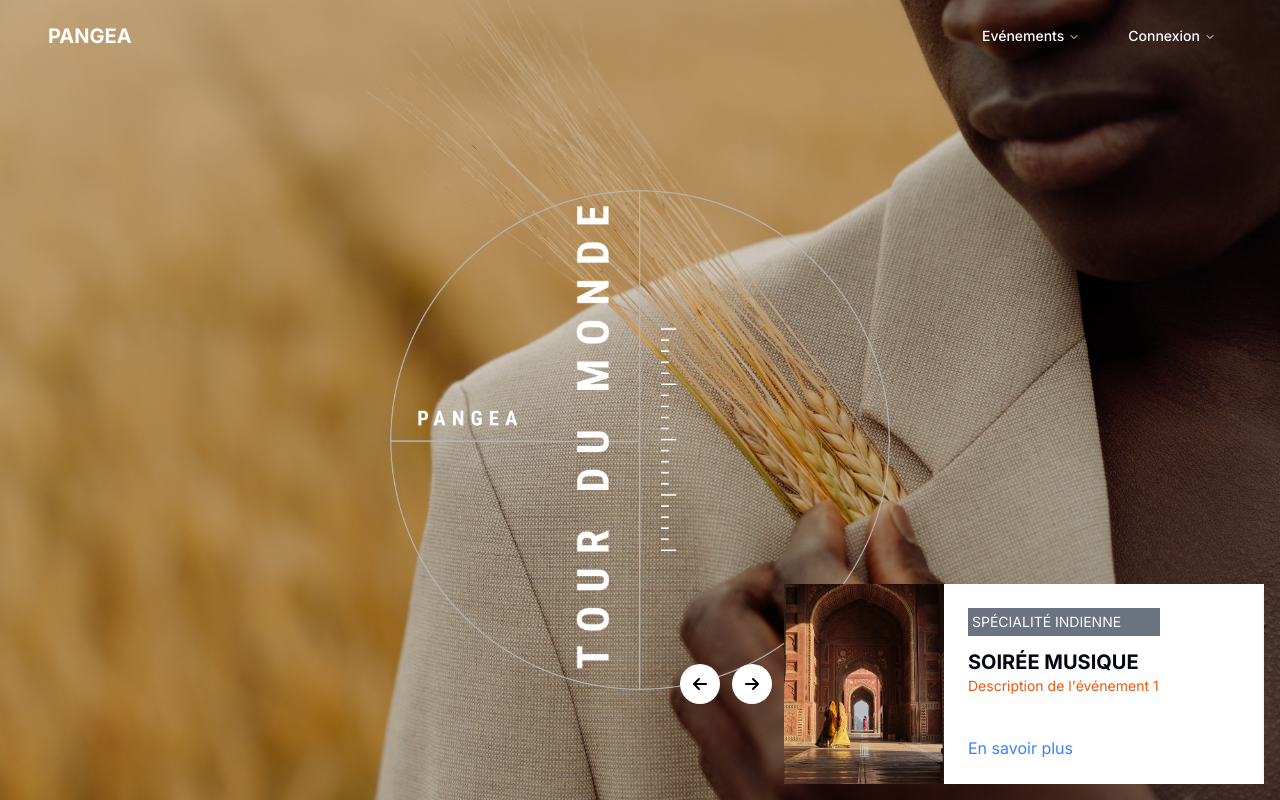
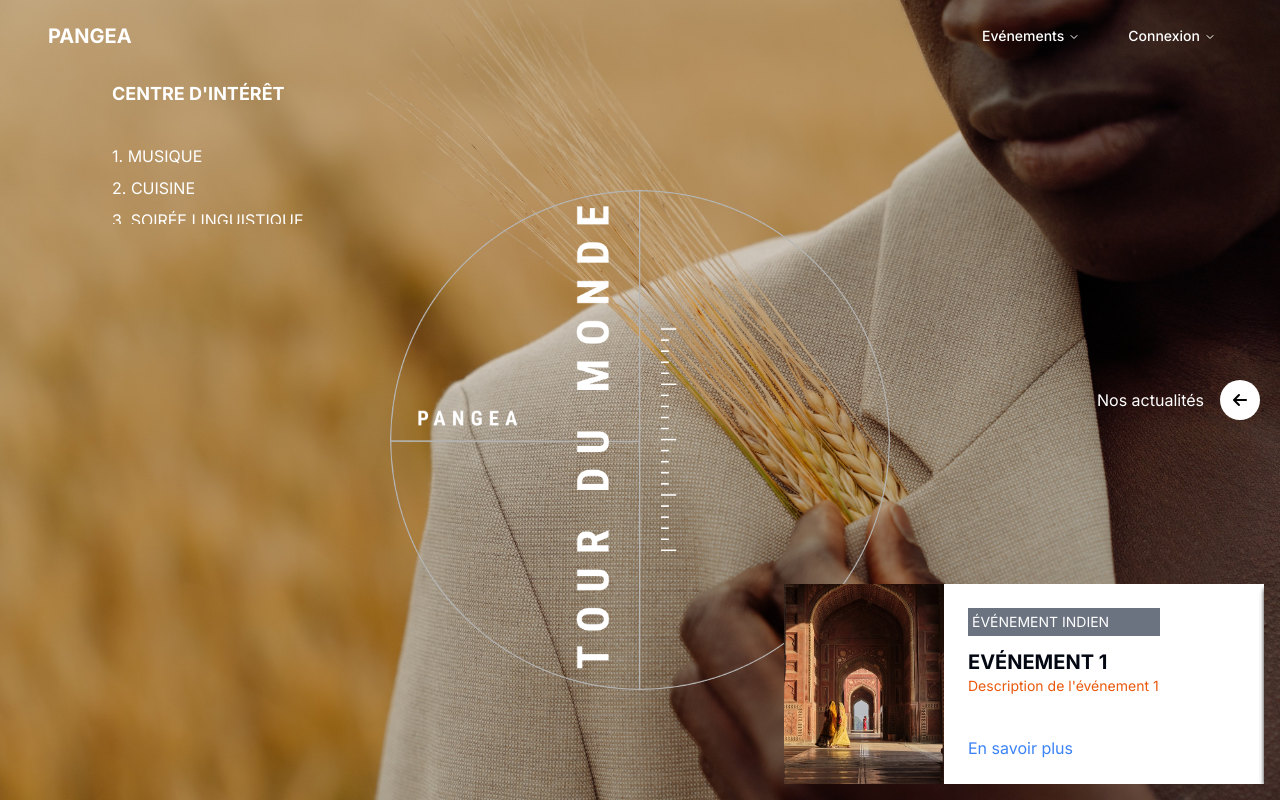
Before and after one commit to tchessi-pre/moonshot, a Next.js app in the folder front/: page / in a window 1280 px wide. Built offline with nearby package versions, Linux system fonts and the light colour scheme; grey boxes are pictures that could not be loaded.

Commit message:
Added bottom card

```diff
--- a/front/src/app/globals.css
+++ b/front/src/app/globals.css
@@ -64,6 +64,14 @@
       --input: 215 27.9% 16.9%;
       --ring: 216 12.2% 83.9%;
     }
+    .scrollbar-hide::-webkit-scrollbar {
+  display: none;
+}
+
+.scrollbar-hide {
+  -ms-overflow-style: none;  /* IE and Edge */
+  scrollbar-width: none;  /* Firefox */
+}
   }
 
   @layer base {
--- a/front/src/app/page.js
+++ b/front/src/app/page.js
@@ -4,28 +4,85 @@ import React, { useState } from 'react';
 import Image from 'next/image';
 import NavBar from '../components/NavBar';
 import EventCard from '../components/EventCard';
+import InterestList from '../components/InterestList';
 import { FontAwesomeIcon } from '@fortawesome/react-fontawesome';
 import { faArrowLeft, faArrowRight } from '@fortawesome/free-solid-svg-icons';
-// import './styles.css'; // Assurez-vous que le chemin est correct
+import './globals.css'; // Assurez-vous que le chemin est correct
 
 // Exemple de données des cartes
 const eventCards = [
 	{
 		image: '/assets/inde.jpg',
-		title: 'Soirée musique',
-		subtitle: 'Spécialité indienne',
+		title: 'Evénement 1',
+		subtitle: 'Événement indien',
 		description: "Description de l'événement 1",
 		buttonText: 'En savoir plus',
 	},
 	{
 		image: '/assets/vietnam.jpg',
-		title: 'Soirée dinatoire',
+		title: 'Evénement 2',
 		subtitle: 'Soirée asiatique',
 		description: "Description de l'événement 2",
 		buttonText: 'En savoir plus',
 	},
-	// Ajoutez plus de cartes ici
+	{
+		image: '/assets/asia-street.jpg',
+		title: 'Evénement 3',
+		subtitle: 'Festival italien',
+		description: "Description de l'événement 3",
+		buttonText: 'En savoir plus',
+	},
+	{
+		image: '/assets/desert.jpg',
+		title: 'Evénement 4',
+		subtitle: 'Carnaval brésilien',
+		description: "Description de l'événement 4",
+		buttonText: 'En savoir plus',
+	},
+	{
+		image: '/assets/japon_estampe.png',
+		title: 'Découverte',
+		subtitle: 'Fête japonaise',
+		description: "Description de l'événement 5",
+		buttonText: 'En savoir plus',
+	},
+	{
+		image: '/assets/event1.png',
+		title: 'Evénement 6',
+		subtitle: 'Bastille Day',
+		description: "Description de l'événement 6",
+		buttonText: 'En savoir plus',
+	},
+	{
+		image: '/assets/tango.png',
+		title: 'Evénement 7',
+		subtitle: '4th of July',
+		description: "Description de l'événement 7",
+		buttonText: 'En savoir plus',
+	},
+	{
+		image: '/assets/china-6788187_1280.jpg',
+		title: 'Evénement 8',
+		subtitle: 'Nouvel An Chinois',
+		description: "Description de l'événement 8",
+		buttonText: 'En savoir plus',
+	},
+	{
+		image: '/assets/torii.jpg',
+		title: 'Evénement 9',
+		subtitle: 'Fête espagnole',
+		description: "Description de l'événement 9",
+		buttonText: 'En savoir plus',
+	},
+	{
+		image: '/assets/vietnam.jpg',
+		title: 'Evénement 10',
+		subtitle: 'Dia de los Muertos',
+		description: "Description de l'événement 10",
+		buttonText: 'En savoir plus',
+	},
 ];
+
 
 export default function Home() {
 	const [currentIndex, setCurrentIndex] = useState(0);
@@ -68,9 +125,18 @@ export default function Home() {
 					/>
 				</div>
 			</div>
+			<div className='absolute bottom-30 right-4 flex items-center'>
+				<h3 className='text-white mr-4'>Nos actualités</h3>
+				<button
+					onClick={handlePrev}
+					className=' w-10 h-10 p-2 mr-1 text-black bg-white rounded-full flex items-center justify-center hover:bg-gray-400'
+				>
+					<FontAwesomeIcon icon={faArrowLeft} />
+				</button>
+			</div>
 			<div className='absolute bottom-4 right-4'>
 				<div className='flex items-center'>
-					<button
+					{/* <button
 						onClick={handlePrev}
 						className='w-10 h-10 p-2 mr-1 text-black bg-white rounded-full flex items-center justify-center hover:bg-gray-400'
 					>
@@ -81,7 +147,7 @@ export default function Home() {
 						className='w-10 h-10 p-2 ml-2 mr-3 text-black bg-white rounded-full flex items-center justify-center hover:bg-gray-400'
 					>
 						<FontAwesomeIcon icon={faArrowRight} />
-					</button>
+					</button> */}
 					<div className='relative w-[480px] h-[200px] overflow-hidden'>
 						{eventCards.map((card, index) => (
 							<div
@@ -101,6 +167,12 @@ export default function Home() {
 					</div>
 				</div>
 			</div>
+			<div className='absolute top-20 left-24'>
+				<h2 className='text-lg font-bold text-white mb-4 ml-4 uppercase'>
+					Centre d'intérêt
+				</h2>
+				<InterestList />
+			</div>
 		</main>
 	);
 }
--- /dev/null
+++ b/front/src/components/InterestList.js
@@ -0,0 +1,46 @@
+import React from 'react';
+
+const interests = [
+	'Musique',
+	'Cuisine',
+	'Soirée linguistique',
+	'Sport',
+	'Technologie',
+	'Lecture',
+	'Voyage',
+	'Cinéma',
+	'Photographie',
+	'Peinture',
+	'Jardinage',
+	'Yoga',
+	'Danse',
+	'Théâtre',
+	'Bénévolat',
+	'Astronomie',
+	'Randonnée',
+	'Cyclisme',
+	'Méditation',
+	'Jeux vidéo',
+	'Programmation',
+	'Sculpture',
+	'Cuisine végétarienne',
+	'Fitness',
+	'Blogging',
+];
+
+const InterestList = () => (
+	<div className='h-[100px] overflow-y-scroll rounded scrollbar-hide bg-transparent p-4'>
+		<ul>
+			{interests.map((interest, index) => (
+				<li
+					key={index}
+					className='py-1 border-gray-200 last:border-none uppercase text-white transform transition duration-400 hover:scale-105 hover:text-white hover:font-bold'
+				>
+					{index + 1}. {interest}
+				</li>
+			))}
+		</ul>
+	</div>
+);
+
+export default InterestList;
```
